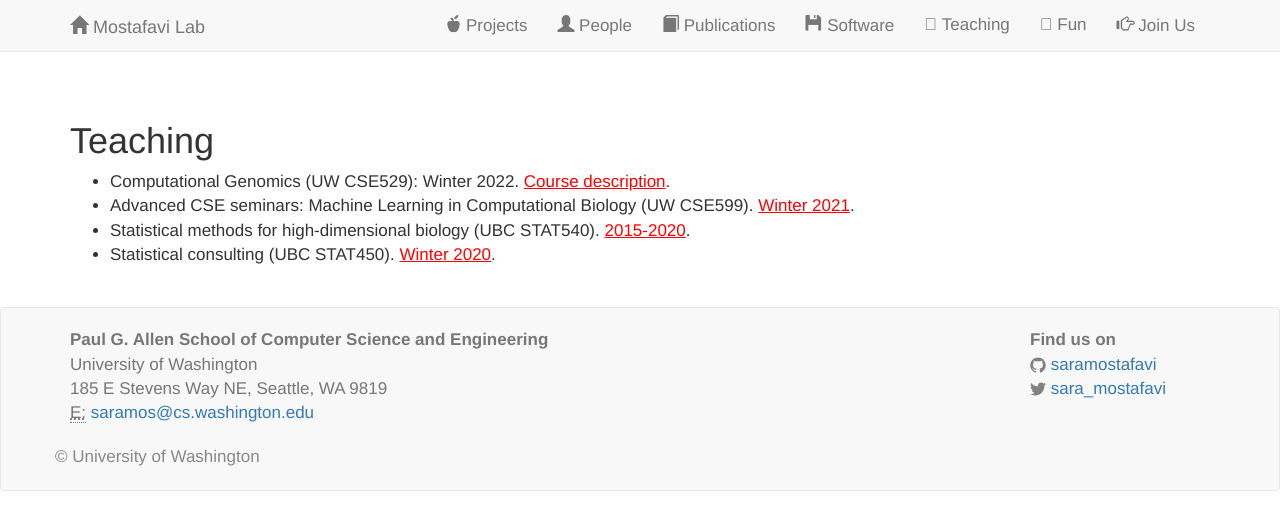
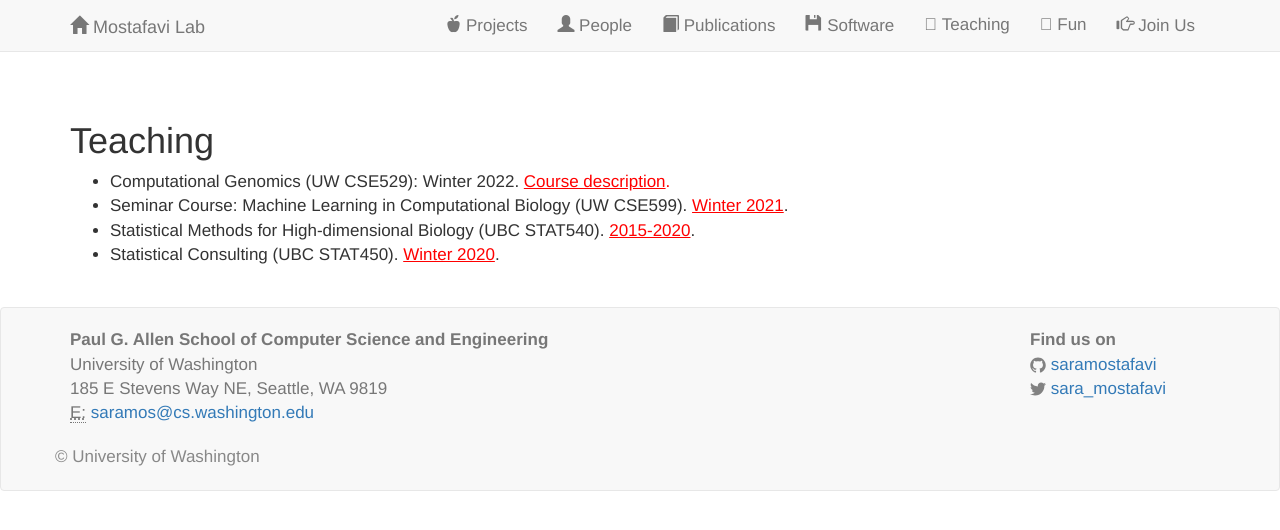
Before and after one commit to saramostafavi/saramostafavi.github.io, a Jekyll site: the page built from teaching.html, in a window 1280 px wide. Shown: the top 530 px of the page. Built offline with Jekyll 4.4.1, drawn with Linux system fonts in a browser that asks for light colours; nearby versions of some CDN libraries; a style sheet for code colours, icons or effects is not loaded.

Commit message:
Update teaching.html

```diff
--- a/teaching.html
+++ b/teaching.html
@@ -10,9 +10,9 @@ layout: default
      <p>
           <ul>
             <li> Computational Genomics (UW CSE529):  Winter 2022. <a href="https://docs.google.com/document/d/15oJZ7E9cwEnuy3lHYgQuNQYaOTYEIwue43IKi_fRwjU/edit?usp=sharing" style="color:red"> <u>Course description</u>.</a></li>
-            <li> Advanced CSE seminars: Machine Learning in Computational Biology (UW CSE599). <a href="https://sites.google.com/view/cse599cb/home" style="color:red"><u>Winter 2021</u></a>.</li>
-            <li> Statistical methods for high-dimensional biology (UBC STAT540).<a href="https://stat540-ubc.github.io/" style="color:red"> <u>2015-2020</u></a>.</li>
-            <li> Statistical consulting (UBC STAT450). <a href="https://courses.students.ubc.ca/cs/courseschedule?pname=subjarea&tname=subj-course&dept=STAT&course=450" style="color:red"><u>Winter 2020</u></a>.</li>
+            <li> Seminar Course: Machine Learning in Computational Biology (UW CSE599). <a href="https://sites.google.com/view/cse599cb/home" style="color:red"><u>Winter 2021</u></a>.</li>
+            <li> Statistical Methods for High-dimensional Biology (UBC STAT540).<a href="https://stat540-ubc.github.io/" style="color:red"> <u>2015-2020</u></a>.</li>
+            <li> Statistical Consulting (UBC STAT450). <a href="https://courses.students.ubc.ca/cs/courseschedule?pname=subjarea&tname=subj-course&dept=STAT&course=450" style="color:red"><u>Winter 2020</u></a>.</li>
           </ul>
       </p>
 
```
